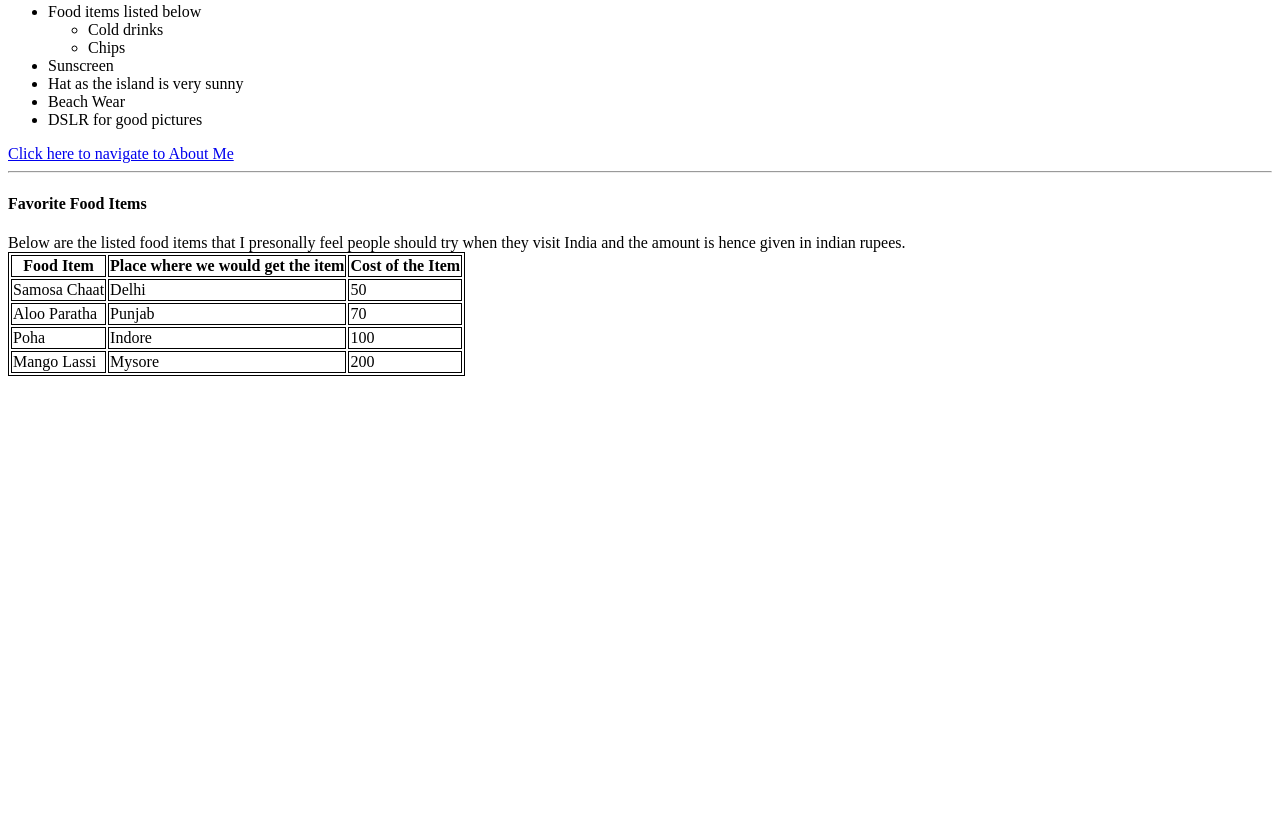
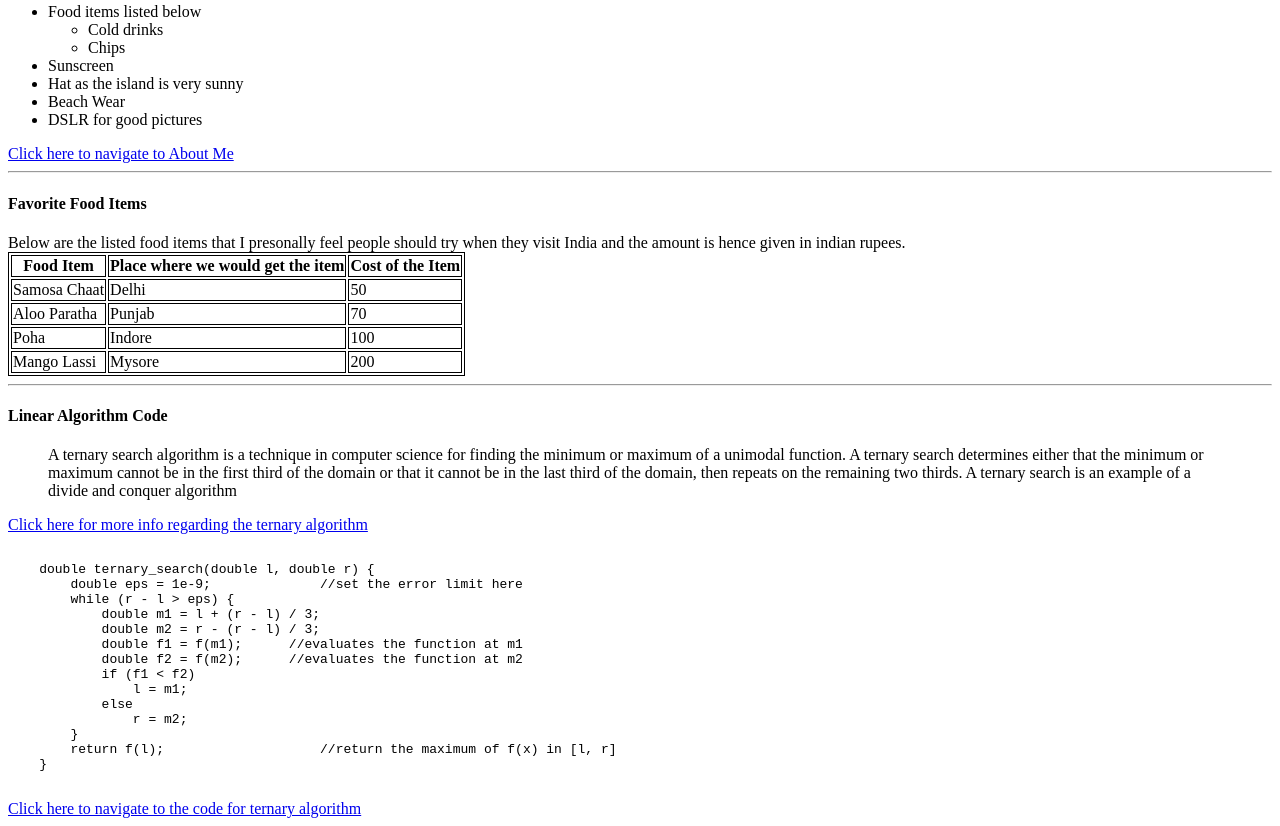
Before and after one commit to 44-563-WebApps-F21/webapps-f21-assignment-3-NagamaniYalla, a plain HTML site: page index.html in a window 1280 px wide. Shown: the part 518-1344 px from the top of the page. Before the commit the page ends 902 px from the top, so only its background shows below. Drawn offline with Linux system fonts and the light colour scheme.

Commit message:
Adding in the changes with the algorithm

```diff
--- a/index.html
+++ b/index.html
@@ -76,4 +76,26 @@
         <td> 200 </td>
     </tr>
     </table>
+<hr>
+<h4>Linear Algorithm Code</h4>
+
+<blockquote cite="https://en.wikipedia.org/wiki/Ternary_search"> A ternary search algorithm is a technique in computer science for finding the minimum or maximum of a unimodal function. A ternary search determines either that the minimum or maximum cannot be in the first third of the domain or that it cannot be in the last third of the domain, then repeats on the remaining two thirds. A ternary search is an example of a divide and conquer algorithm </blockquote >
+    <a href="https://en.wikipedia.org/wiki/Ternary_search">Click here for more info regarding the ternary algorithm </a>
+    <pre>
+    double ternary_search(double l, double r) {
+        double eps = 1e-9;              //set the error limit here
+        while (r - l > eps) {
+            double m1 = l + (r - l) / 3;
+            double m2 = r - (r - l) / 3;
+            double f1 = f(m1);      //evaluates the function at m1
+            double f2 = f(m2);      //evaluates the function at m2
+            if (f1 < f2)
+                l = m1;
+            else
+                r = m2;
+        }
+        return f(l);                    //return the maximum of f(x) in [l, r]
+    }
+    </pre>
+    <a href="https://cp-algorithms.com/num_methods/ternary_search.html">Click here to navigate to the code for ternary algorithm </a>
 </html>
```
